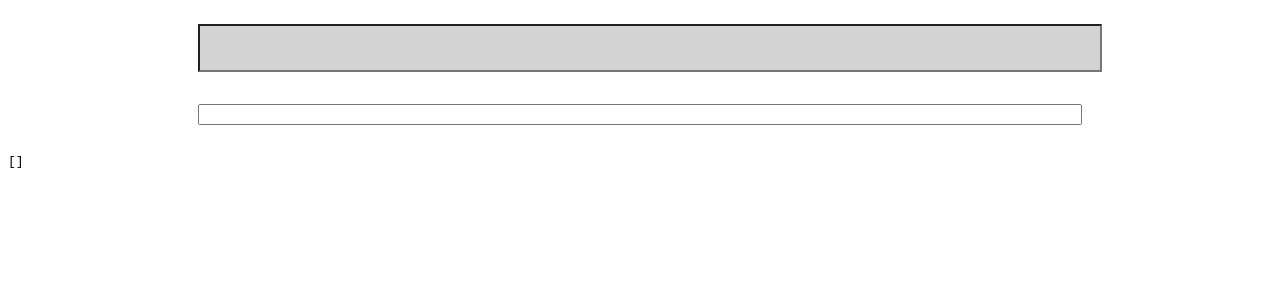
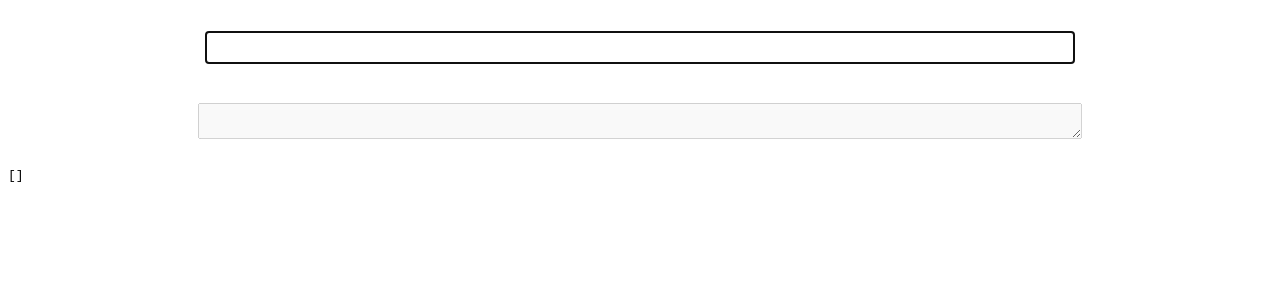
Before and after one commit to fforres/interview-example, a Next.js app: page / in a window 1280 px wide. Shown: the top 300 px of the page. Built offline with nearby package versions, Linux system fonts and the light colour scheme.

Commit message:
multi value input

```diff
--- a/components/SearchInput/elements.tsx
+++ b/components/SearchInput/elements.tsx
@@ -1,10 +1,12 @@
 import styled from 'styled-components'
 
 export const Input = styled.input`
-  width: 100%;
-  background: lightgrey;
-  font-size: 1.5rem;
+  background: transparent;
+  border: none;
+  display: inline-block;
+  flex: 1;
   padding: 0.5rem;
+  margin: 0.5rem;
 `
 
 export const Wrapper = styled.div`
@@ -17,7 +19,6 @@ export const Wrapper = styled.div`
 `
 
 export const Cities = styled.div`
-  font-size: 1.5rem;
   padding: 1rem;
 `
 
@@ -27,4 +28,17 @@ export const City = styled.div`
   cursor: pointer;
 `
 
-export const Result = styled.input``
+export const Result = styled.textarea``
+
+export const InputWrapper = styled.div`
+  display: flex;
+  align-content: center;
+  flex-wrap: wrap;
+`
+
+export const Tag = styled.span`
+  display: inline-block;
+  background-color: orange;
+  padding: 0.5rem;
+  margin: 0.5rem;
+`
--- a/components/SearchInput/index.tsx
+++ b/components/SearchInput/index.tsx
@@ -1,6 +1,14 @@
 import React, { useEffect, useState } from 'react'
 
-import { Input, Wrapper, Cities, City, Result } from './elements'
+import {
+  Input,
+  Wrapper,
+  Cities,
+  City,
+  Result,
+  InputWrapper,
+  Tag
+} from './elements'
 
 interface Props {
   onSelectedOption: (arg1: any) => void
@@ -28,14 +36,20 @@ export const SearchInput: React.FC<Props> = () => {
     new Map()
   )
   const cities = useFetchCities(cityName)
-  // console.log()
+  const cityNames = Array.from(selectedCities.values()).map(el => el.name)
   return (
     <Wrapper>
-      <Input
-        onChange={e => {
-          setCityName(e.target.value)
-        }}
-      />
+      <InputWrapper>
+        {cityNames.map(name => (
+          <Tag>{name}</Tag>
+        ))}
+        <Input
+          autoFocus
+          onChange={e => {
+            setCityName(e.target.value)
+          }}
+        />
+      </InputWrapper>
       <Cities>
         {cities.map(city => {
           const { geonameid, name, country } = city
@@ -54,6 +68,8 @@ export const SearchInput: React.FC<Props> = () => {
         })}
       </Cities>
       <Result
+        readOnly
+        disabled
         value={Array.from(selectedCities.values())
           .map(city => city.name)
           .join(',')}
```
